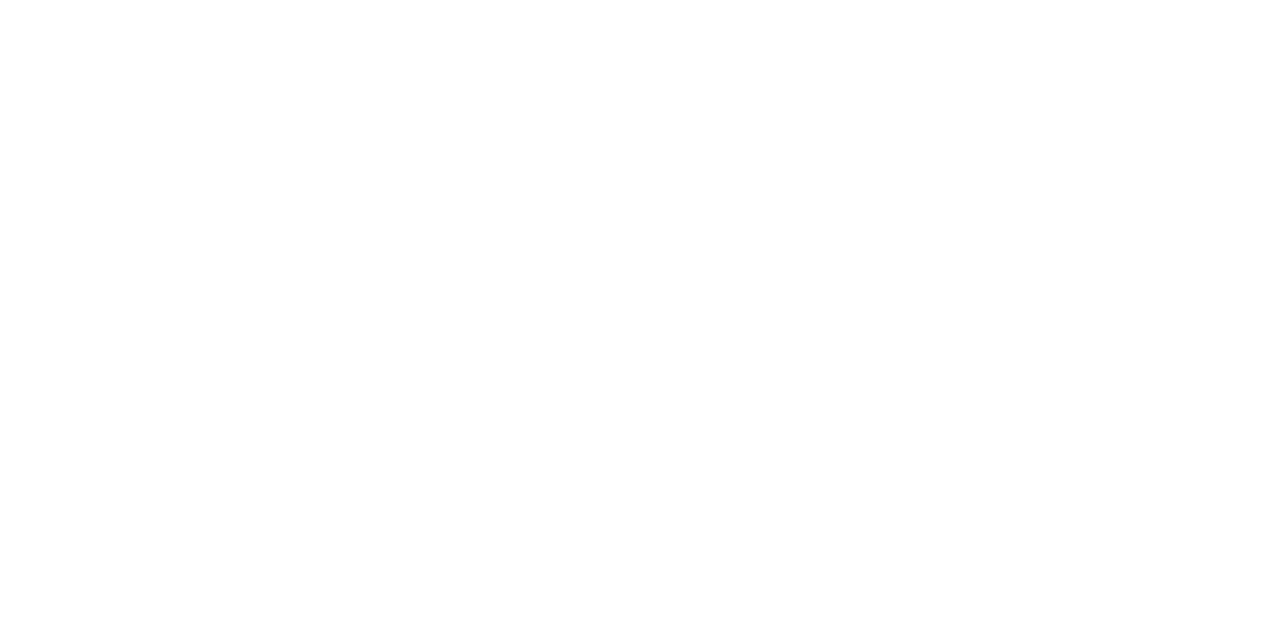
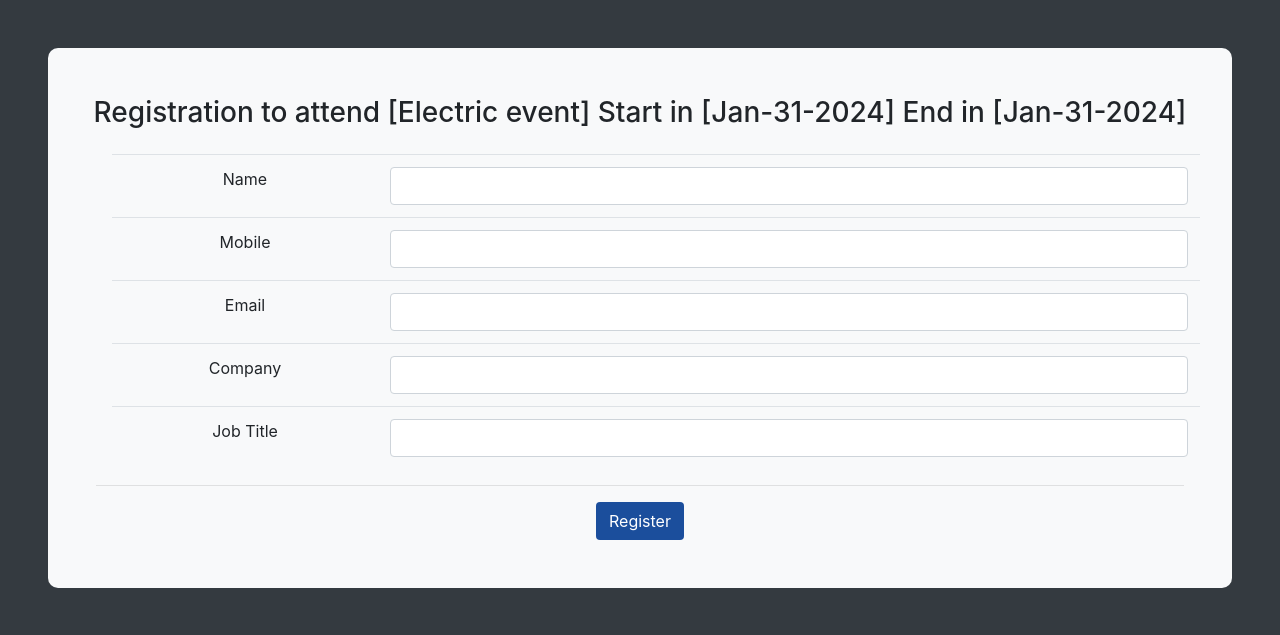
Before and after one commit to ali-alhashim/eventM, a PHP site: page /registration.php in a window 1280 px wide. Before the commit the part shown is empty. Shown: the top 635 px of the page. Run offline with PHP 8.4, Linux system fonts and the light colour scheme.

Commit message:
registration.php

```diff
--- a/registration.php
+++ b/registration.php
@@ -2,10 +2,82 @@
 <html lang="en">
 <head>
     <meta charset="UTF-8">
+    <meta http-equiv="X-UA-Compatible" content="IE=edge">
     <meta name="viewport" content="width=device-width, initial-scale=1.0">
-    <title>Event Registration</title>
+    <title>Registration</title>
+    <link rel="stylesheet" href="./static/frameworks/bootstrap/dist/css/bootstrap.min.css" />
+    <link rel="stylesheet" href="./static/css/site.css"/>
+    <link href="./static/img/favicon.ico" rel="shortcut icon" type="image/x-icon">
 </head>
-<body>
+<body class="bg-dark" stytle="height: 100vh">
 
+    <div class=" d-flex  text-center justify-content-center h-100 align-items-center">
+
+
+
+     <div class=" bg-light  text-center justify-content-center  p-5  loginBox w-100 m-5">
+
+        <div class="row justify-content-center">
+            <h3>
+                Registration to attend [Electric  event] Start in [Jan-31-2024] End in [Jan-31-2024]
+            </h3>
+        </div>
+
+        <table class="table m-3">
+            <thead>
+                <tr>
+                    <td>Name</td>
+                    <td>
+                        <input type="text" class="form-control">
+                    </td>
+                </tr>
+
+                <tr>
+                    <td>Mobile</td>
+                    <td>
+                        <input type="text" class="form-control">
+                    </td>
+                </tr>
+
+                <tr>
+                    <td>Email</td>
+                    <td>
+                        <input type="email" class="form-control">
+                    </td>
+                </tr>
+
+                <tr>
+                    <td>Company</td>
+                    <td>
+                        <input type="email" class="form-control">
+                    </td>
+                </tr>
+
+                <tr>
+                    <td>Job Title</td>
+                    <td>
+                        <input type="email" class="form-control">
+                    </td>
+                </tr>
+            </thead>
+
+
+       </table>
+       <hr>
+
+       <div class="row justify-content-center">
+        <button class="btn btn-akhBule">Register</button>
+       </div>
+
+    </div>
+
+
+
+
+    </div>
+
+
+<script src="./static/frameworks/jquery/dist/jquery.min.js"></script>
+<script src="./static/frameworks/bootstrap/dist/js/bootstrap.bundle.min.js"></script>
 </body>
 </html>
```
